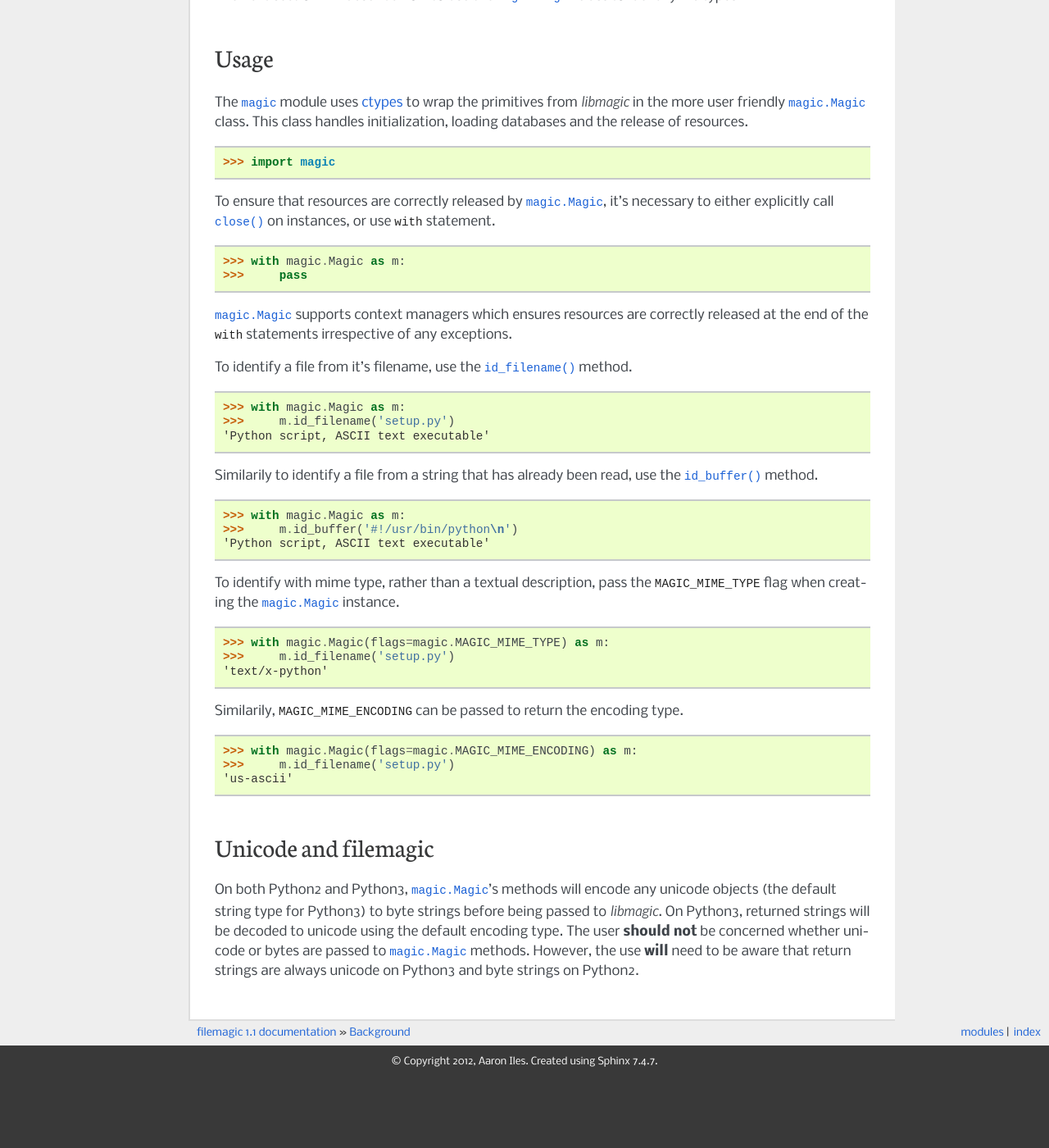
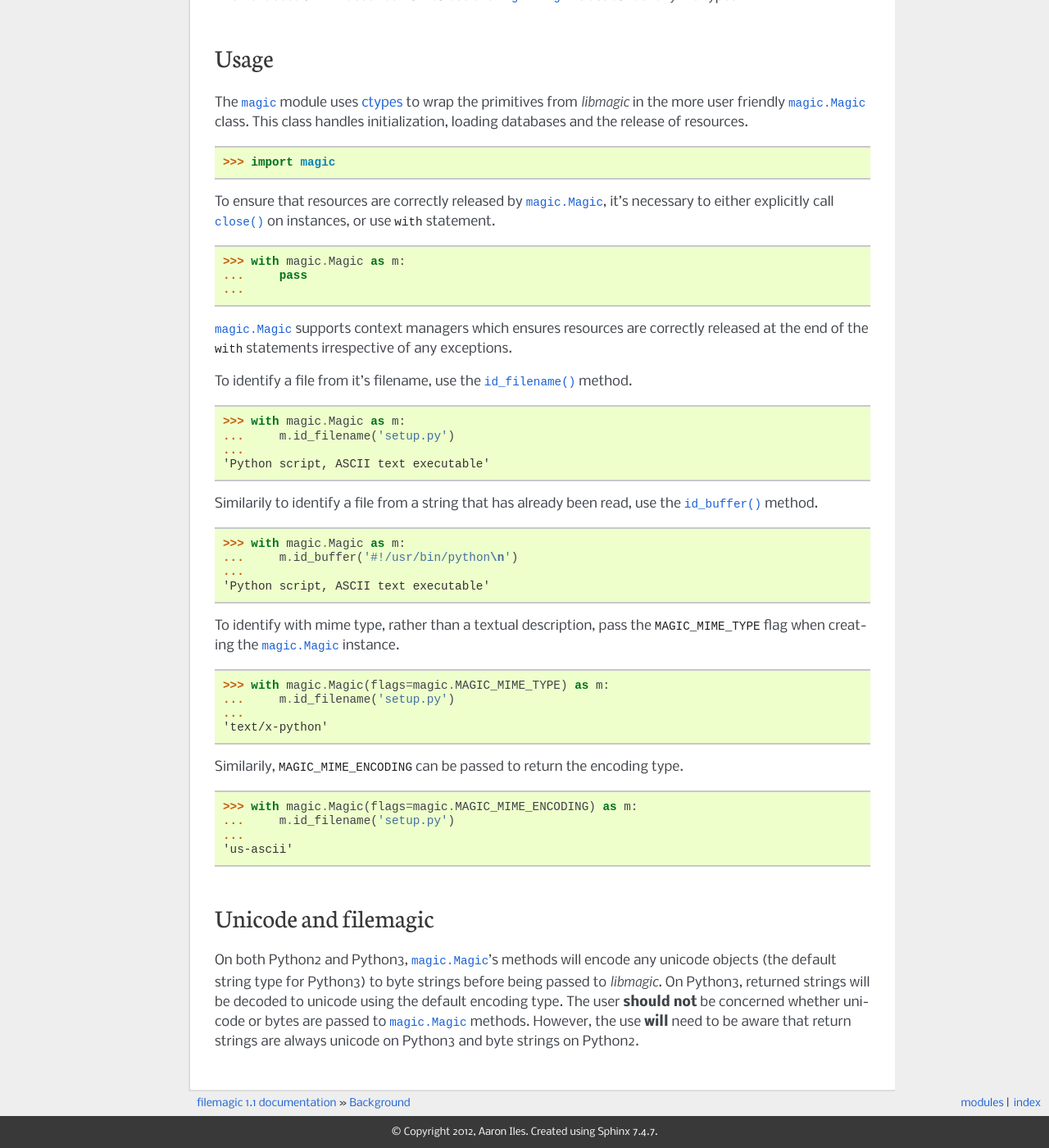
Before and after one commit to aliles/filemagic, a Sphinx documentation site: the page built from docs/source/guide_content.rst, in a window 1280 px wide and 1400 px high, scrolled down 849 px. Shown: the whole window at 82% size. Built offline with Sphinx 7.4.7, drawn with Linux system fonts in a browser that asks for light colours; before the commit the page ends 2163 px from its top, so only the background shows below that.

Commit message:
Correct doc strings in Sphinx documentation
The interactive terminal text failed to indicate a scope change.

```diff
--- a/docs/source/guide_content.rst
+++ b/docs/source/guide_content.rst
@@ -59,7 +59,8 @@ necessary to either explicitly call :meth:`~magic.Magic.close` on instances,
 or use ``with`` statement. ::
 
     >>> with magic.Magic as m:
-    >>>     pass
+    ...     pass
+    ...
 
 :class:`magic.Magic` supports context managers which ensures resources are
 correctly released at the end of the ``with`` statements irrespective of any
@@ -69,14 +70,16 @@ To identify a file from it's filename, use the
 :meth:`~magic.Magic.id_filename()` method. ::
 
     >>> with magic.Magic as m:
-    >>>     m.id_filename('setup.py')
+    ...     m.id_filename('setup.py')
+    ...
     'Python script, ASCII text executable'
 
 Similarily to identify a file from a string that has already been read, use the
 :meth:`~magic.Magic.id_buffer` method. ::
 
     >>> with magic.Magic as m:
-    >>>     m.id_buffer('#!/usr/bin/python\n')
+    ...     m.id_buffer('#!/usr/bin/python\n')
+    ...
     'Python script, ASCII text executable'
 
 To identify with mime type, rather than a textual description, pass the
@@ -84,14 +87,16 @@ To identify with mime type, rather than a textual description, pass the
 instance.  ::
 
     >>> with magic.Magic(flags=magic.MAGIC_MIME_TYPE) as m:
-    >>>     m.id_filename('setup.py')
+    ...     m.id_filename('setup.py')
+    ...
     'text/x-python'
 
 Similarily, :data:`~magic.MAGIC_MIME_ENCODING` can be passed to return the
 encoding type. ::
 
     >>> with magic.Magic(flags=magic.MAGIC_MIME_ENCODING) as m:
-    >>>     m.id_filename('setup.py')
+    ...     m.id_filename('setup.py')
+    ...
     'us-ascii'
 
 .. _unicode:
```
